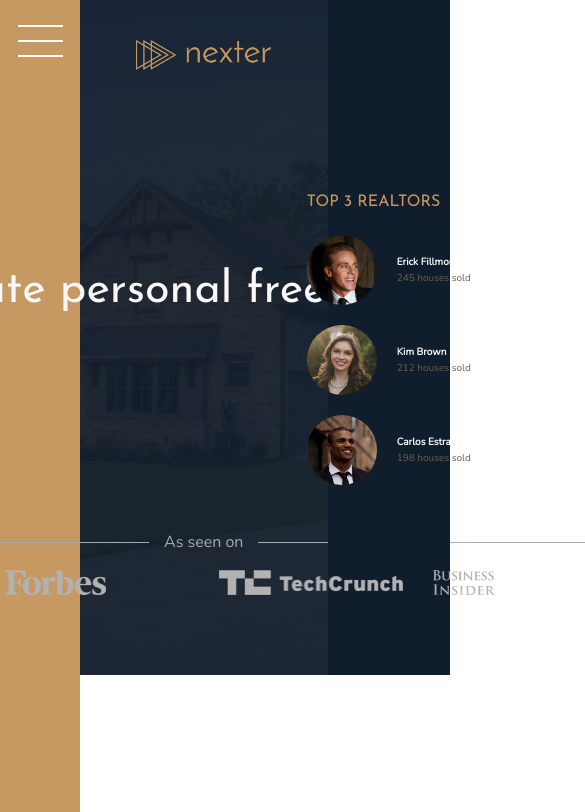
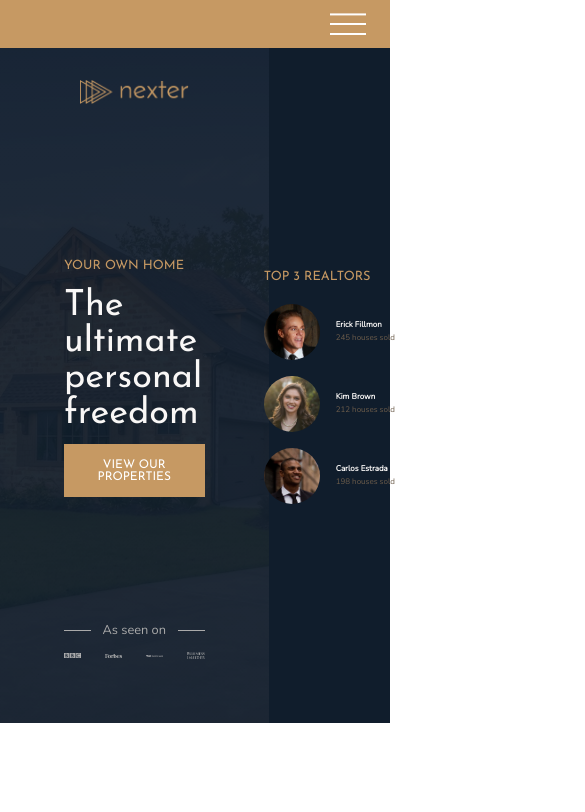
Before and after one commit to EricH77410/Nexter, a website: page index.html in a window 390 px wide. Shown: the top 812 px of the page, 585 px wide, since content can reach past the window. Drawn offline with nearby package versions, Linux system fonts and the light colour scheme.

Commit message:
start responsive

```diff
--- a/sass/_base.scss
+++ b/sass/_base.scss
@@ -14,6 +14,10 @@ $color-grey-dark-2: #6D5D4B;
 $font-primary: 'Nunito', sans-serif;
 $font-display: 'Josefin Sans', sans-serif;
 
+// Breakpoint
+$bp-largest: 75em;  // 1200px
+$bp-large: 62.5em;  // 1000 px
+
 *,
 *::before,
 *::after {
@@ -25,6 +29,10 @@ $font-display: 'Josefin Sans', sans-serif;
 html {
     box-sizing: border-box;
     font-size: 62.5%; // 10px/16px = 62.5% -> 1 rem = 10px
+
+    @media only screen and (max-width: $bp-largest) {
+        font-size: 50%;
+    }
 }
 
 body {
@@ -39,4 +47,8 @@ body {
     grid-template-rows: 80vh min-content 40vw repeat(3,min-content);
     grid-template-columns: [sidebar-start] 8rem [sidebar-end full-start] minmax(6rem,1fr) [center-start] repeat(8, [col-start] minmax(min-content,14rem) [col-end] ) [center-end] minmax(6rem,1fr) [full-end];
 
+    @media only screen and (max-width: $bp-large) {
+        grid-template-rows: 6rem 80vh min-content 40vw repeat(3,min-content);
+        grid-template-columns: [full-start] minmax(6rem,1fr) [center-start] repeat(8, [col-start] minmax(min-content,14rem) [col-end] ) [center-end] minmax(6rem,1fr) [full-end];
+    }
 }
--- a/sass/_header.scss
+++ b/sass/_header.scss
@@ -8,8 +8,8 @@
     padding-top: 4rem;
 
     display: grid;
-    grid-template-rows: 1fr min-content 6rem 1fr;
-    grid-template-columns: max-content;
+    grid-template-rows: 1fr min-content minmax(6rem,min-content) 1fr;
+    grid-template-columns: minmax(min-content,max-content);
     grid-row-gap: 1.5rem;
     justify-content: center;
 
@@ -45,10 +45,12 @@
         display: grid;
         grid-template-columns: repeat(4,1fr);
         grid-column-gap: 3rem;
-        justify-item: center;
+        justify-items: center;
+        align-items: center;
 
         img {
-            height: 2.5rem;
+            max-height: 2.5rem;
+            max-width: 100%;
             filter: brightness(70%);
         }
     }
--- a/sass/_sidebar.scss
+++ b/sass/_sidebar.scss
@@ -5,6 +5,13 @@
 
     display: flex;
     justify-content: center;
+
+    @media only screen and (max-width: $bp-large){
+        grid-column: 1 / -1;
+        grid-row: 1 / 2;
+        justify-content: flex-end;
+        align-items: center;
+    }
 }
 
 .nav-btn {
@@ -26,11 +33,14 @@
         display: block;
     }
 
-    &::before {
-        transform: translateY(-1.5rem);
-    }
+    &::before { transform: translateY(-1.5rem); }
+    &::after { transform: translateY(1.3rem); }
 
-    &::after {
-        transform: translateY(1.3rem);
+    @media only screen and (max-width: $bp-large){
+        margin-top: 0;
+        margin-right: 3rem;
+
+        &::before { transform: translateY(-1.2rem); }
+        &::after { transform: translateY(1rem); }
     }
 }
```
Also changed, not shown: index.html (+3 -0 lines), css/style.css.
